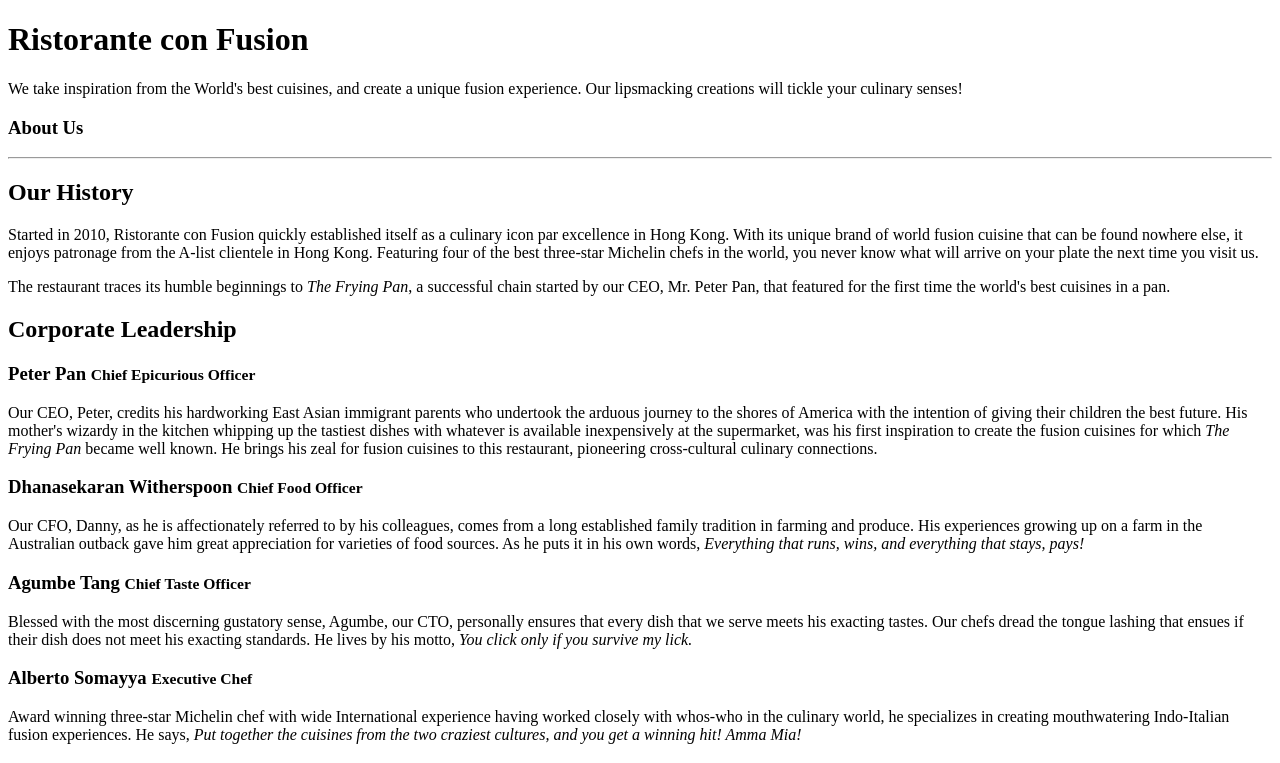
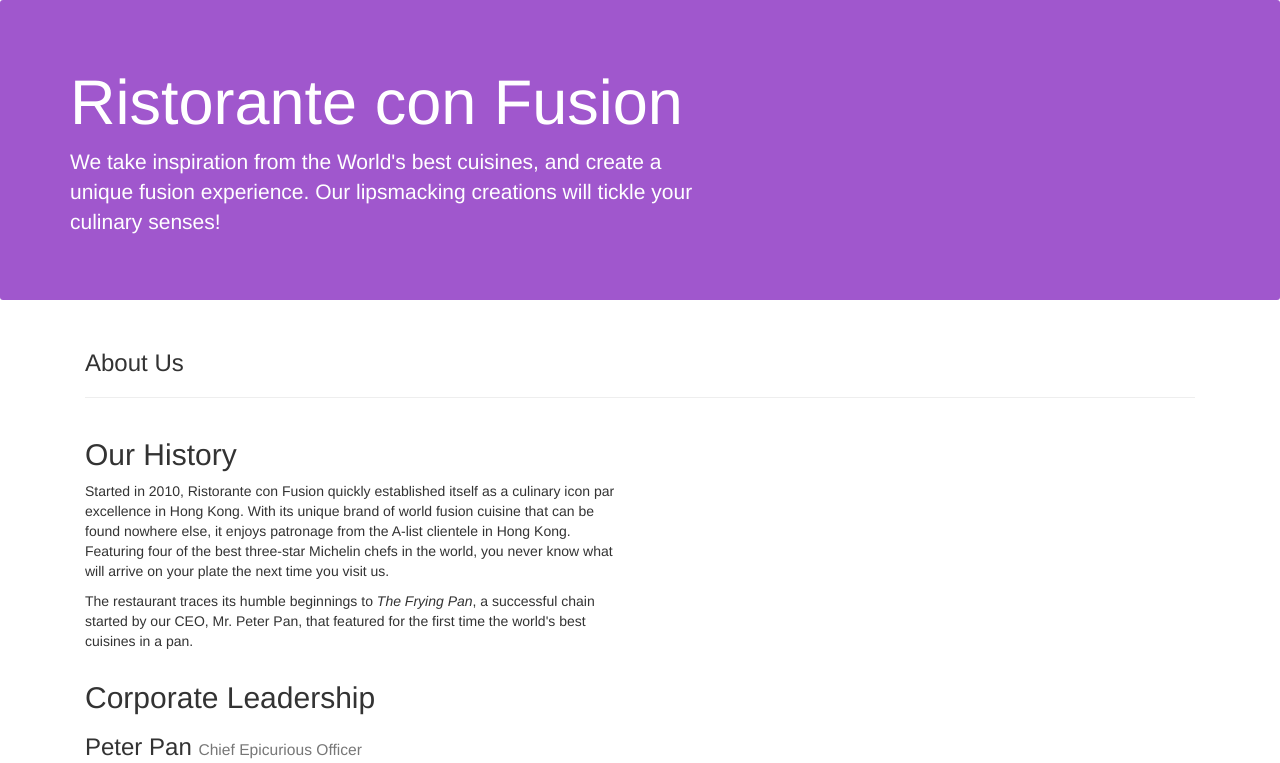
Before and after one commit to vaivk4/Full-Stack-Web-Development-with-React-Specialization, a plain HTML site: page Front-End Web UI Frameworks and Tools: Bootstrap 4/week 1/aboutus.html in a window 1280 px wide. Shown: the top 763 px of the page. Drawn offline with nearby package versions, Linux system fonts and the light colour scheme.

Commit message:
Update aboutus.html
week 1 code updated

```diff
--- a/Front-End Web UI Frameworks and Tools: Bootstrap 4/week 1/aboutus.html
+++ b/Front-End Web UI Frameworks and Tools: Bootstrap 4/week 1/aboutus.html
@@ -1,37 +1,53 @@
+
+
 <!DOCTYPE html>
 <html lang="en">
+   <head>
+      <!-- Required meta tags always come first -->
+      <meta charset="utf-8">
+      <meta name="viewport" content="width=device-width, initial-scale=1, shrink-to-fit=no">
+      <meta http-equiv="x-ua-compatible" content="ie=edge">
+      <link rel="stylesheet" href="https://stackpath.bootstrapcdn.com/bootstrap/4.5.0/css/bootstrap.min.css" integrity="sha384-9aIt2nRpC12Uk9gS9baDl411NQApFmC26EwAOH8WgZl5MYYxFfc+NcPb1dKGj7Sk" crossorigin="anonymous">
+      <!-- Bootstrap CSS -->
+      <link rel="stylesheet" href="node_modules/bootstrap/dist/css/bootstrap.min.css">
+      <link rel="stylesheet" type="text/css" href
+         =".\styles.css">
+                  <!-- As there is no option given to upload styles.css code i'm uploading code here -->
 
-<head>
-
+      <style type="text/css">.header-color{
+         background-color: #a057cd;
+         }
+         .header-font{
+         color: #fff;
+         }
+         .footer-color{
+         background-color: #d5bae9;
+         }
+      </style>
       <title>Ristorante Con Fusion: About Us</title>
-
    </head>
-
    <body>
-
-    <header class="jumbotron">
+      <header class="jumbotron header-color">
          <div class="container">
             <div class="row row-header">
-                <div class="col-12 col-sm-6">
+               <div class="col-12 col-sm-7 header-font">
                   <h1>Ristorante con Fusion</h1>
                   <p>We take inspiration from the World's best cuisines, and create a unique fusion experience. Our lipsmacking creations will tickle your culinary senses!</p>
                </div>
-                <div class="col-12 col-sm">
+               <div >
                </div>
             </div>
          </div>
       </header>
-
-    <div>
-        <div>
-            <div>
+      <div class="container">
+         <div class="row row-header">
+            <div class="col-12 col-sm-12">
                <h3>About Us</h3>
                <hr>
             </div>
          </div>
-
-        <div>
-            <div>
+         <div class="row row-header">
+            <div class="col-12 col-sm-6	">
                <h2>Our History</h2>
                <p>Started in 2010, Ristorante con Fusion quickly established itself as a culinary icon par excellence in Hong Kong. With its unique brand of world fusion cuisine that can be found nowhere else, it enjoys patronage from the A-list clientele in Hong Kong.  Featuring four of the best three-star Michelin chefs in the world, you never know what will arrive on your plate the next time you visit us.</p>
                <p>The restaurant traces its humble beginnings to <em>The Frying Pan</em>, a successful chain started by our CEO, Mr. Peter Pan, that featured for the first time the world's best cuisines in a pan.</p>
@@ -39,28 +55,24 @@
             <div>
             </div>
          </div>
-
-
-        <div>
-            <div>
+         <div class="">
+            <div >
                <h2>Corporate Leadership</h2>
                <h3>Peter Pan <small>Chief Epicurious Officer</small></h3>
-                <p>Our CEO, Peter, credits his hardworking East Asian immigrant parents who undertook the arduous journey to the shores of America with the intention of giving their children the best future. His mother's wizardy in the kitchen whipping up the tastiest dishes with whatever is available inexpensively at the supermarket, was his first inspiration to create the fusion cuisines for which <em>The Frying Pan</em> became well known. He brings his zeal for fusion cuisines to this restaurant, pioneering cross-cultural culinary connections.</p>
+               <p class="d-none d-sm-block">Our CEO, Peter, credits his hardworking East Asian immigrant parents who undertook the arduous journey to the shores of America with the intention of giving their children the best future. His mother's wizardy in the kitchen whipping up the tastiest dishes with whatever is available inexpensively at the supermarket, was his first inspiration to create the fusion cuisines for which <em>The Frying Pan</em> became well known. He brings his zeal for fusion cuisines to this restaurant, pioneering cross-cultural culinary connections.</p>
                <h3>Dhanasekaran Witherspoon <small>Chief Food Officer</small></h3>
-                <p>Our CFO, Danny, as he is affectionately referred to by his colleagues, comes from a long established family tradition in farming and produce. His experiences growing up on a farm in the Australian outback gave him great appreciation for varieties of food sources. As he puts it in his own words, <em>Everything that runs, wins, and everything that stays, pays!</em></p>
+               <p class="d-none d-sm-block">Our CFO, Danny, as he is affectionately referred to by his colleagues, comes from a long established family tradition in farming and produce. His experiences growing up on a farm in the Australian outback gave him great appreciation for varieties of food sources. As he puts it in his own words, <em>Everything that runs, wins, and everything that stays, pays!</em></p>
                <h3>Agumbe Tang <small>Chief Taste Officer</small></h3>
-                <p>Blessed with the most discerning gustatory sense, Agumbe, our CTO, personally ensures that every dish that we serve meets his exacting tastes. Our chefs dread the tongue lashing that ensues if their dish does not meet his exacting standards. He lives by his motto, <em>You click only if you survive my lick.</em></p>
+               <p class="d-none d-sm-block">Blessed with the most discerning gustatory sense, Agumbe, our CTO, personally ensures that every dish that we serve meets his exacting tastes. Our chefs dread the tongue lashing that ensues if their dish does not meet his exacting standards. He lives by his motto, <em>You click only if you survive my lick.</em></p>
                <h3>Alberto Somayya <small>Executive Chef</small></h3>
-                <p>Award winning three-star Michelin chef with wide International experience having worked closely with whos-who in the culinary world, he specializes in creating mouthwatering Indo-Italian fusion experiences. He says, <em>Put together the cuisines from the two craziest cultures, and you get a winning hit! Amma Mia!</em></p>
+               <p class="d-none d-sm-block">Award winning three-star Michelin chef with wide International experience having worked closely with whos-who in the culinary world, he specializes in creating mouthwatering Indo-Italian fusion experiences. He says, <em>Put together the cuisines from the two craziest cultures, and you get a winning hit! Amma Mia!</em></p>
             </div>
          </div>
-
       </div>
-
-    <footer class="footer">
+      <footer class="footer footer-color">
          <div class="container">
             <div class="row">
-                <div class="col-4 offset-1 col-sm-2">
+               <div class="col-4 offset-1 col-sm-2 ">
                   <h5>Links</h5>
                   <ul class="list-unstyled">
                      <li><a href="#">Home</a></li>
@@ -98,7 +110,14 @@
             </div>
          </div>
       </footer>
-
+      <!-- jQuery first, then Popper.js, then Bootstrap JS. -->
+      <script src="node_modules/jquery/dist/jquery.slim.min.js"></script>
+         <script src="node_modules/popper.js/dist/umd/popper.min.js"></script>
+         <script src="node_modules/bootstrap/dist/js/bootstrap.min.js"></script>
+      <!-- Optional JavaScript -->
+      <!-- jQuery first, then Popper.js, then Bootstrap JS -->
+      <!-- <script src="https://code.jquery.com/jquery-3.5.1.slim.min.js" integrity="sha384-DfXdz2htPH0lsSSs5nCTpuj/zy4C+OGpamoFVy38MVBnE+IbbVYUew+OrCXaRkfj" crossorigin="anonymous"></script>
+      <script src="https://cdn.jsdelivr.net/npm/popper.js@1.16.0/dist/umd/popper.min.js" integrity="sha384-Q6E9RHvbIyZFJoft+2mJbHaEWldlvI9IOYy5n3zV9zzTtmI3UksdQRVvoxMfooAo" crossorigin="anonymous"></script>
+      <script src="https://stackpath.bootstrapcdn.com/bootstrap/4.5.0/js/bootstrap.min.js" integrity="sha384-OgVRvuATP1z7JjHLkuOU7Xw704+h835Lr+6QL9UvYjZE3Ipu6Tp75j7Bh/kR0JKI" crossorigin="anonymous"></script> -->
    </body>
-
 </html>
```
Lines whose indentation alone changed are shown as unchanged.
